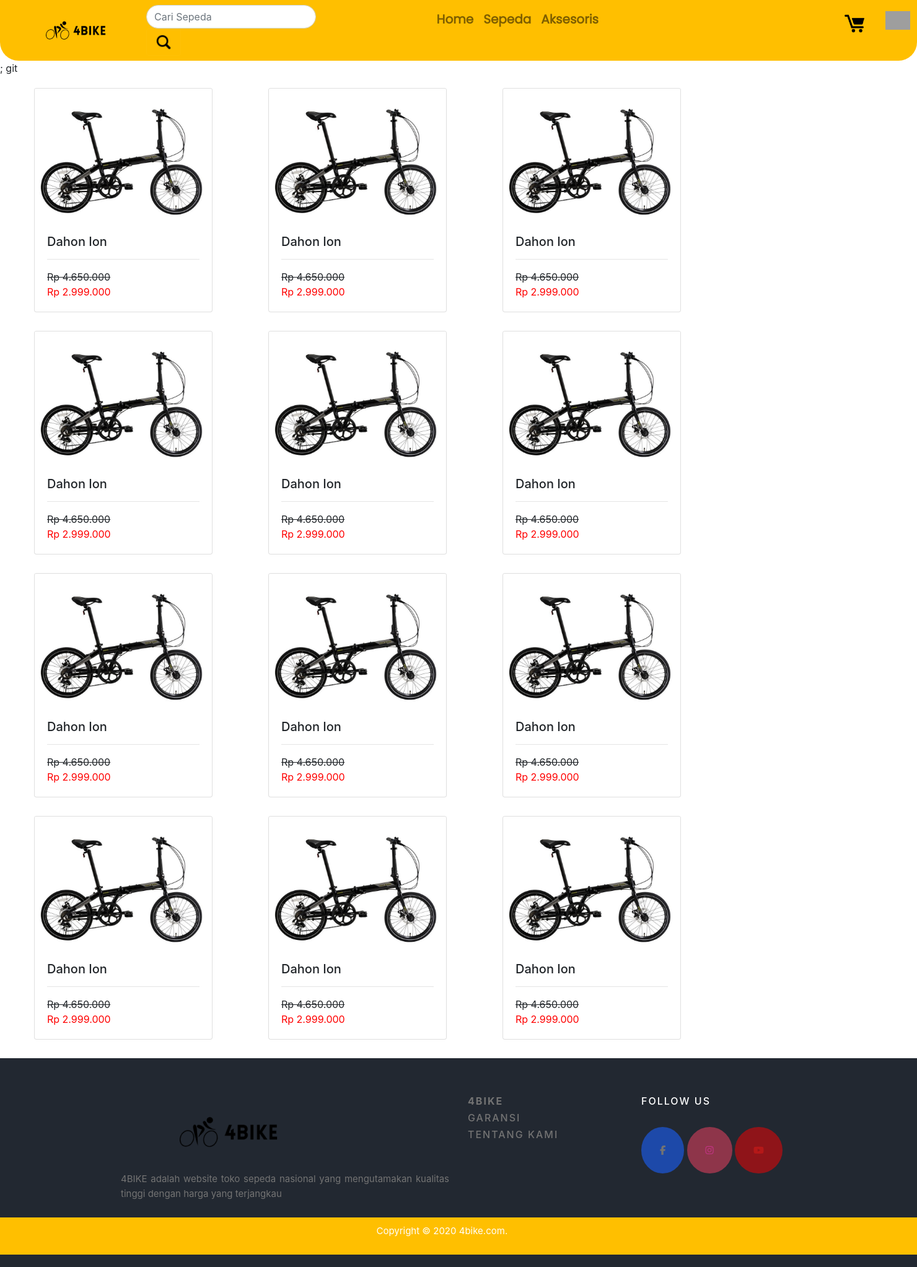
After one commit to arilchasan/Project-Website, a Laravel app: page /sepeda in a window 1480 px wide. The commit adds this page. Shown: the whole page at 62% size. Run offline with Laravel 9, Linux system fonts and the light colour scheme; some libraries are stand-ins or nearby versions; grey boxes are pictures that could not be loaded.

Commit message:
add [AC] add halaman sepeda

```diff
--- /dev/null
+++ b/public/css/spd.css
@@ -0,0 +1,28 @@
+.card {
+
+margin-top: 10px;
+margin-right: 30px;
+margin-left: 60px;
+margin-bottom: 20px;
+
+}
+
+.grid-container {
+    display: grid;
+    row-gap: 10px;
+    column-gap: 10px;
+    padding: 10px;
+  }
+  .grid-item {
+    font-size: 30px;
+    text-align: center;
+  }
+
+.hr {
+  margin-bottom: auto;
+}
+
+
+.row {
+  padding: 10px;
+}
--- a/public/css/style.css
+++ b/public/css/style.css
@@ -43,21 +43,38 @@
 
 -----------------------------------------------------------
 .f_social_icon a {
-  width: 46px;
-  height: 46px;
+  size: 50px;
+
+}
+
+.fab {
+  padding: 30px;
+
+  text-align: center;
+  text-decoration: none;
   border-radius: 50%;
-  font-size: 14px;
-  line-height: 45px;
-  color: #858da8;
-  display: inline-block;
-  background: #8c95a4;
-  text-align: center;
-  -webkit-transition: all 0.2s linear;
-  -o-transition: all 0.2s linear;
-  transition: all 0.2s linear;
+   /* background-color: rgba(255, 255, 255, 0.486);  */
+}
+
+  .fa-facebook-f {
+  background: #1c53cac9;
+  color: white;
 }
 
 
+.fa-instagram{
+  background: #e4405e8e;
+  color: white;
+}
+
+.fa-youtube {
+  background: #ff00007e;
+  color: white;
+}
+
+.fab:hover {
+  opacity: 0.7;
+}
 
 .bwh{
   background-color: #FFBF00;
--- a/resources/views/nav/footer.blade.php
+++ b/resources/views/nav/footer.blade.php
@@ -11,7 +11,9 @@
         <link rel="stylesheet" href="{{ asset('css/style.css') }}">
 
         <link rel="stylesheet" href="https://cdnjs.cloudflare.com/ajax/libs/font-awesome/4.7.0/css/font-awesome.min.css">
-        <link rel="preconnect" href="https://fonts.googleapis.com"><link rel="preconnect" href="https://fonts.gstatic.com" crossorigin><link href="https://fonts.googleapis.com/css2?family=Poppins:wght@400&display=swap" rel="stylesheet">
+        <link rel="stylesheet" href="https://kit.fontawesome.com/76557bdb99.css" crossorigin="anonymous">
+        <link rel="preconnect" href="https://fonts.googleapis.com"><link rel="preconnect" href="https://fonts.gstatic.com" crossorigin>
+        <link href="https://fonts.googleapis.com/css2?family=Poppins:wght@400&display=swap" rel="stylesheet">
 
 </head>
 <body>
@@ -25,8 +27,8 @@
                     </div>
 
                     <div class="col-xs-6 col-md-3">
-                        <h6><a href="">Support</a></h6>
-                        <h6><a href="garansi">Garansi</a></h6>
+                        <h6><a href="/"><b>4BIKE</b></a></h6>
+                        <h6><a href="/garansi">Garansi</a></h6>
                         <h6><a href="">Tentang Kami</a></h6>
 
                     </div>
@@ -35,9 +37,9 @@
                             <h6>Follow Us</h6>
                            <br>
                            <div class="f_social_icon">
-                            <a href="#" class="fa fa-facebook" style="color: rgb(41, 41, 174)"></a>
-                            <a href="#" class="fa fa-instagram" style="color: rgb(193, 53, 132)"></a>
-                            <a href="#" class="fa fa-youtube" style="color: rgb(181, 24, 24)"></a>
+                            <a href="#" class="fab fa-facebook-f" ></a>
+                            <a href="#" class="fab fa-instagram" style="color: rgb(193, 53, 132)"></a>
+                            <a href="#" class="fab fa-youtube" style="color: rgb(181, 24, 24)"></a>
 
                         </div>
                     </div>
@@ -70,4 +72,5 @@
 <script src="https://cdn.jsdelivr.net/npm/bootstrap@4.0.0/dist/js/bootstrap.min.js"
     integrity="sha384-JZR6Spejh4U02d8jOt6vLEHfe/JQGiRRSQQxSfFWpi1MquVdAyjUar5+76PVCmYl"
     crossorigin="anonymous"></script>
+    <script src="https://kit.fontawesome.com/76557bdb99.js" crossorigin="anonymous"></script>
 </html>
--- a/resources/views/nav/nav.blade.php
+++ b/resources/views/nav/nav.blade.php
@@ -27,7 +27,7 @@
                         <input class="form-control  " type="search" placeholder="Cari Sepeda" aria-label="Search">
                         <button class="btn btn-outline-warning  my-sm-0" type="submit"><img class="search" src="image/search.png"></button>
                     </form>
-                    <li class="nav-item active">
+                    <li class="nav-item">
                         <a class="nav-link" href="/" style="margin-left:150px ;"><b>Home</b></a>
                     </li>
                     <li class="nav-item">
--- /dev/null
+++ b/resources/views/sepeda.blade.php
@@ -0,0 +1,146 @@
+<!DOCTYPE html>
+<html lang="en">
+<head>
+    <meta charset="UTF-8">
+    <meta name="viewport" content="width=device-width, initial-scale=1.0">
+    <meta http-equiv="X-UA-Compatible" content="ie=edge">
+    <link rel="stylesheet" href="https://cdn.jsdelivr.net/npm/bootstrap@4.0.0/dist/css/bootstrap.min.css"
+        integrity="sha384-Gn5384xqQ1aoWXA+058RXPxPg6fy4IWvTNh0E263XmFcJlSAwiGgFAW/dAiS6JXm" crossorigin="anonymous">
+
+        <link rel="stylesheet" href="{{ asset('css/spd.css') }}">
+        <link rel="stylesheet" href="https://cdnjs.cloudflare.com/ajax/libs/font-awesome/4.7.0/css/font-awesome.min.css">
+        <link rel="preconnect" href="https://fonts.googleapis.com">
+        <link rel="preconnect" href="https://fonts.gstatic.com" crossorigin>
+        <link href="https://fonts.googleapis.com/css2?family=Poppins:wght@400&display=swap" rel="stylesheet">
+    <title>4BIKE</title>
+</head>
+<body>
+     @include('nav.nav');
+
+
+  git
+    {{-- ///Produk --}}
+    <div class="row">
+     <div class="card" style="width: 18rem;">
+        <img src="image/dahon.jpeg" class="card-img-top" alt="...">
+        <div class="card-body">
+          <h5 class="card-title">Dahon Ion</h5>
+          <hr>
+          <a class="card-text" ><s>Rp 4.650.000</s></a>
+          <p class="card-text" style="color:red">Rp 2.999.000</p>
+        </div>
+      </div>
+     <div class="card" style="width: 18rem;">
+        <img src="image/dahon.jpeg" class="card-img-top" alt="...">
+        <div class="card-body">
+          <h5 class="card-title">Dahon Ion</h5>
+          <hr>
+          <a class="card-text" ><s>Rp 4.650.000</s></a>
+          <p class="card-text" style="color:red">Rp 2.999.000</p>
+        </div>
+      </div>
+     <div class="card" style="width: 18rem;">
+        <img src="image/dahon.jpeg" class="card-img-top" alt="...">
+        <div class="card-body">
+          <h5 class="card-title">Dahon Ion</h5>
+          <hr>
+          <a class="card-text" ><s>Rp 4.650.000</s></a>
+          <p class="card-text" style="color:red">Rp 2.999.000</p>
+        </div>
+      </div>
+     <div class="card" style="width: 18rem;">
+        <img src="image/dahon.jpeg" class="card-img-top" alt="...">
+        <div class="card-body">
+          <h5 class="card-title">Dahon Ion</h5>
+          <hr>
+          <a class="card-text" ><s>Rp 4.650.000</s></a>
+          <p class="card-text" style="color:red">Rp 2.999.000</p>
+        </div>
+      </div>
+     <div class="card" style="width: 18rem;">
+        <img src="image/dahon.jpeg" class="card-img-top" alt="...">
+        <div class="card-body">
+          <h5 class="card-title">Dahon Ion</h5>
+          <hr>
+          <a class="card-text" ><s>Rp 4.650.000</s></a>
+          <p class="card-text" style="color:red">Rp 2.999.000</p>
+        </div>
+      </div>
+     <div class="card" style="width: 18rem;">
+        <img src="image/dahon.jpeg" class="card-img-top" alt="...">
+        <div class="card-body">
+          <h5 class="card-title">Dahon Ion</h5>
+          <hr>
+          <a class="card-text" ><s>Rp 4.650.000</s></a>
+          <p class="card-text" style="color:red">Rp 2.999.000</p>
+        </div>
+      </div>
+     <div class="card" style="width: 18rem;">
+        <img src="image/dahon.jpeg" class="card-img-top" alt="...">
+        <div class="card-body">
+          <h5 class="card-title">Dahon Ion</h5>
+          <hr>
+          <a class="card-text" ><s>Rp 4.650.000</s></a>
+          <p class="card-text" style="color:red">Rp 2.999.000</p>
+        </div>
+      </div>
+     <div class="card" style="width: 18rem;">
+        <img src="image/dahon.jpeg" class="card-img-top" alt="...">
+        <div class="card-body">
+          <h5 class="card-title">Dahon Ion</h5>
+          <hr>
+          <a class="card-text" ><s>Rp 4.650.000</s></a>
+          <p class="card-text" style="color:red">Rp 2.999.000</p>
+        </div>
+      </div>
+     <div class="card" style="width: 18rem;">
+        <img src="image/dahon.jpeg" class="card-img-top" alt="...">
+        <div class="card-body">
+          <h5 class="card-title">Dahon Ion</h5>
+          <hr>
+          <a class="card-text" ><s>Rp 4.650.000</s></a>
+          <p class="card-text" style="color:red">Rp 2.999.000</p>
+        </div>
+      </div>
+     <div class="card" style="width: 18rem;">
+        <img src="image/dahon.jpeg" class="card-img-top" alt="...">
+        <div class="card-body">
+          <h5 class="card-title">Dahon Ion</h5>
+          <hr>
+          <a class="card-text" ><s>Rp 4.650.000</s></a>
+          <p class="card-text" style="color:red">Rp 2.999.000</p>
+        </div>
+      </div>
+     <div class="card" style="width: 18rem;">
+        <img src="image/dahon.jpeg" class="card-img-top" alt="...">
+        <div class="card-body">
+          <h5 class="card-title">Dahon Ion</h5>
+          <hr>
+
+          <a class="card-text" ><s>Rp 4.650.000</s></a>
+          <p class="card-text" style="color:red">Rp 2.999.000</p>
+        </div>
+      </div>
+     <div class="card" style="width: 18rem;">
+        <img src="image/dahon.jpeg" class="card-img-top" alt="...">
+        <div class="card-body">
+          <h5 class="card-title">Dahon Ion</h5>
+          <hr>
+          <a class="card-text" ><s>Rp 4.650.000</s></a>
+          <p class="card-text" style="color:red">Rp 2.999.000</p>
+        </div>
+      </div>
+    </div>
+
+       @include('nav.footer')
+</body>
+<script src="https://code.jquery.com/jquery-3.2.1.slim.min.js"
+    integrity="sha384-KJ3o2DKtIkvYIK3UENzmM7KCkRr/rE9/Qpg6aAZGJwFDMVNA/GpGFF93hXpG5KkN"
+    crossorigin="anonymous"></script>
+<script src="https://cdn.jsdelivr.net/npm/popper.js@1.12.9/dist/umd/popper.min.js"
+    integrity="sha384-ApNbgh9B+Y1QKtv3Rn7W3mgPxhU9K/ScQsAP7hUibX39j7fakFPskvXusvfa0b4Q"
+    crossorigin="anonymous"></script>
+<script src="https://cdn.jsdelivr.net/npm/bootstrap@4.0.0/dist/js/bootstrap.min.js"
+    integrity="sha384-JZR6Spejh4U02d8jOt6vLEHfe/JQGiRRSQQxSfFWpi1MquVdAyjUar5+76PVCmYl"
+    crossorigin="anonymous"></script>
+</html>
```
